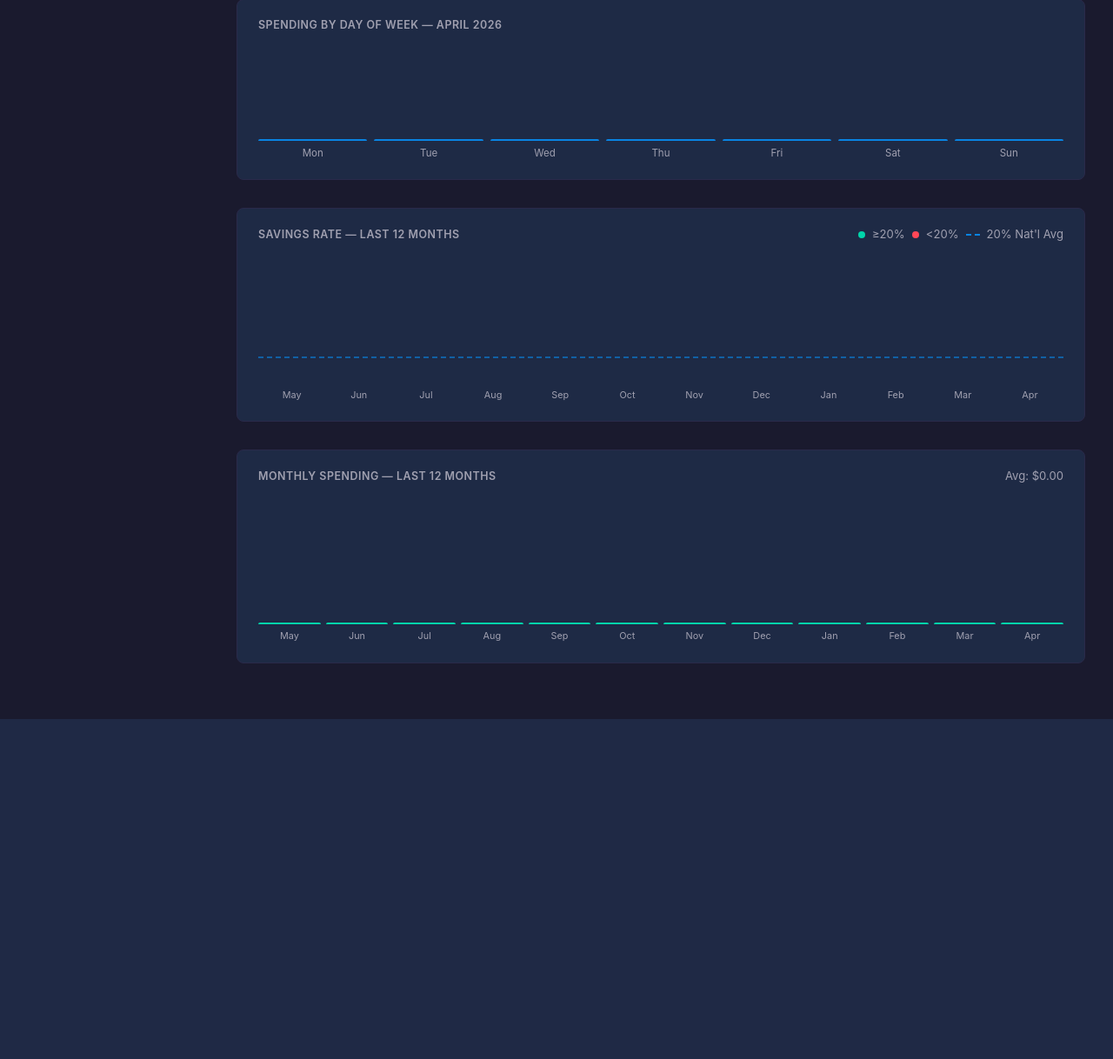
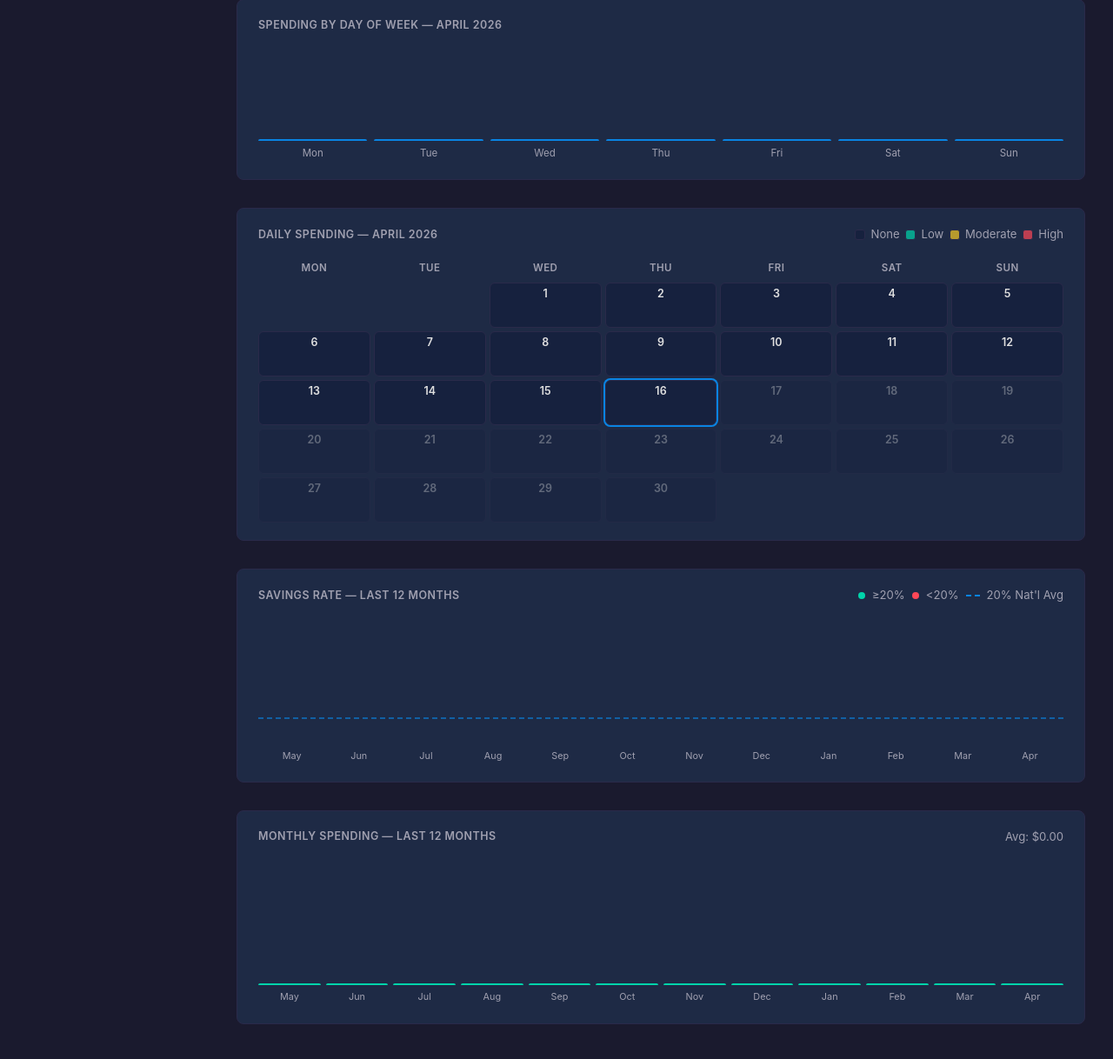
Before and after one commit to dsneed123/bucket-budget, a Django app: page /insights/ in a window 1280 px wide. Shown: the part 921-2139 px from the top of the page at 87% size. Before the commit the page ends 1748 px from the top, so only its background shows below. Run offline with Django 4.2, Linux system fonts and the light colour scheme; the visitor is signed in with stand-in values (Sample User, id 1); data comes from the database, SQL or seed files in the repository; data that the repository does not hold is empty.

Commit message:
Add spending heatmap (#145)
Co-authored-by: dsneed123 <davissneed@Daviss-Mac-mini.local>

```diff
--- a/insights/templates/insights/insights.html
+++ b/insights/templates/insights/insights.html
@@ -219,6 +219,44 @@
             <div class="dow-col">
                 <div class="dow-bar {% if day.is_peak %}dow-bar-peak{% endif %}" style="height: {{ day.bar_height_px }}px"></div>
                 <div class="dow-col-label {% if day.is_peak %}dow-label-peak{% endif %}">{{ day.label }}</div>
+            </div>
+            {% endfor %}
+        </div>
+    </div>
+
+    <!-- Daily Spending Heatmap -->
+    <div class="card heatmap-section">
+        <div class="trend-header">
+            <span class="insights-card-label">Daily Spending — {{ current_month }}</span>
+            <div class="heatmap-legend">
+                <span class="heatmap-swatch heatmap-swatch-none"></span><span class="text-secondary">None</span>
+                <span class="heatmap-swatch heatmap-swatch-green"></span><span class="text-secondary">Low</span>
+                <span class="heatmap-swatch heatmap-swatch-yellow"></span><span class="text-secondary">Moderate</span>
+                <span class="heatmap-swatch heatmap-swatch-red"></span><span class="text-secondary">High</span>
+            </div>
+        </div>
+        <div class="heatmap-grid">
+            <div class="heatmap-header-row">
+                {% for label in heatmap_dow_labels %}
+                <div class="heatmap-dow-label">{{ label }}</div>
+                {% endfor %}
+            </div>
+            {% for week in heatmap_weeks %}
+            <div class="heatmap-week-row">
+                {% for cell in week %}
+                {% if cell.is_current_month %}
+                <a class="heatmap-cell heatmap-cell-{{ cell.color }}{% if cell.is_today %} heatmap-cell-today{% endif %}{% if cell.is_future %} heatmap-cell-future{% endif %}"
+                   href="{% url 'transaction_list' %}?date_from={{ cell.date_str }}&date_to={{ cell.date_str }}"
+                   title="{{ cell.date_str }}{% if cell.amount %}: ${{ cell.amount }}{% endif %}">
+                    <span class="heatmap-day-num">{{ cell.day }}</span>
+                    {% if cell.amount %}
+                    <span class="heatmap-day-amount">{{ cell.amount|currency }}</span>
+                    {% endif %}
+                </a>
+                {% else %}
+                <div class="heatmap-cell heatmap-cell-empty"></div>
+                {% endif %}
+                {% endfor %}
             </div>
             {% endfor %}
         </div>
@@ -833,5 +871,140 @@
     opacity: 1;
     color: var(--text-primary);
 }
+
+.heatmap-section {
+    padding: 1.25rem 1.5rem;
+    margin-bottom: 2rem;
+}
+
+.heatmap-legend {
+    display: flex;
+    align-items: center;
+    gap: 0.4rem;
+    font-size: 0.82rem;
+    flex-wrap: wrap;
+}
+
+.heatmap-swatch {
+    width: 12px;
+    height: 12px;
+    border-radius: 3px;
+    display: inline-block;
+    flex-shrink: 0;
+    border: 1px solid var(--border);
+}
+
+.heatmap-swatch-none { background-color: var(--bg-secondary); }
+.heatmap-swatch-green { background-color: var(--accent-green); opacity: 0.7; }
+.heatmap-swatch-yellow { background-color: var(--accent-gold); opacity: 0.7; }
+.heatmap-swatch-red { background-color: var(--accent-red); opacity: 0.7; }
+
+.heatmap-grid {
+    display: flex;
+    flex-direction: column;
+    gap: 4px;
+    margin-top: 0.75rem;
+}
+
+.heatmap-header-row,
+.heatmap-week-row {
+    display: grid;
+    grid-template-columns: repeat(7, 1fr);
+    gap: 4px;
+}
+
+.heatmap-dow-label {
+    text-align: center;
+    font-size: 0.72rem;
+    color: var(--text-secondary);
+    padding-bottom: 4px;
+    font-weight: 600;
+    text-transform: uppercase;
+    letter-spacing: 0.04em;
+}
+
+.heatmap-cell {
+    border-radius: 6px;
+    padding: 6px 4px 4px;
+    min-height: 52px;
+    display: flex;
+    flex-direction: column;
+    align-items: center;
+    gap: 2px;
+    text-decoration: none;
+    transition: opacity 0.15s, transform 0.1s;
+    border: 1px solid transparent;
+    cursor: pointer;
+    position: relative;
+}
+
+.heatmap-cell-empty {
+    background: transparent;
+    cursor: default;
+}
+
+.heatmap-cell-none {
+    background-color: var(--bg-secondary);
+    border-color: var(--border);
+}
+
+.heatmap-cell-green {
+    background-color: rgba(0, 212, 170, 0.2);
+    border-color: rgba(0, 212, 170, 0.35);
+}
+
+.heatmap-cell-yellow {
+    background-color: rgba(249, 202, 36, 0.2);
+    border-color: rgba(249, 202, 36, 0.35);
+}
+
+.heatmap-cell-red {
+    background-color: rgba(255, 71, 87, 0.2);
+    border-color: rgba(255, 71, 87, 0.35);
+}
+
+.heatmap-cell:not(.heatmap-cell-empty):hover {
+    opacity: 0.8;
+    transform: scale(1.04);
+    z-index: 1;
+}
+
+.heatmap-cell-today {
+    box-shadow: 0 0 0 2px var(--accent-blue);
+}
+
+.heatmap-cell-future {
+    opacity: 0.35;
+    cursor: default;
+    pointer-events: none;
+}
+
+.heatmap-day-num {
+    font-size: 0.78rem;
+    font-weight: 600;
+    color: var(--text-primary);
+    line-height: 1;
+}
+
+.heatmap-day-amount {
+    font-size: 0.65rem;
+    color: var(--text-secondary);
+    line-height: 1;
+    white-space: nowrap;
+    overflow: hidden;
+    text-overflow: ellipsis;
+    max-width: 100%;
+    text-align: center;
+}
+
+@media (max-width: 600px) {
+    .heatmap-cell {
+        min-height: 40px;
+        padding: 4px 2px;
+    }
+    .heatmap-day-amount {
+        display: none;
+    }
+}
 </style>
 {% endblock %}
--- a/insights/views.py
+++ b/insights/views.py
@@ -1,3 +1,4 @@
+import calendar
 import datetime
 from decimal import Decimal
 
@@ -246,6 +247,60 @@ def _savings_rate_trend(user, today):
     return months, avg_line_px
 
 
+_HEATMAP_DOW_LABELS = ['Mon', 'Tue', 'Wed', 'Thu', 'Fri', 'Sat', 'Sun']
+
+
+def _daily_heatmap(user, year, month):
+    qs = (
+        Transaction.objects.filter(
+            user=user, transaction_type='expense',
+            date__year=year, date__month=month,
+        )
+        .values('date')
+        .annotate(total=Sum('amount'))
+    )
+    daily_totals = {row['date']: row['total'] or Decimal('0') for row in qs}
+
+    amounts = [v for v in daily_totals.values() if v > 0]
+    if amounts:
+        max_amount = max(amounts)
+        low_threshold = max_amount / Decimal('3')
+        high_threshold = max_amount * Decimal('2') / Decimal('3')
+    else:
+        max_amount = low_threshold = high_threshold = Decimal('0')
+
+    today = datetime.date.today()
+    weeks = []
+    for week in calendar.monthcalendar(year, month):
+        week_days = []
+        for day_num in week:
+            if day_num == 0:
+                week_days.append({'day': 0, 'is_current_month': False})
+            else:
+                d = datetime.date(year, month, day_num)
+                amount = daily_totals.get(d, Decimal('0'))
+                is_future = d > today
+                if is_future or amount <= 0:
+                    color = 'none'
+                elif amount <= low_threshold:
+                    color = 'green'
+                elif amount <= high_threshold:
+                    color = 'yellow'
+                else:
+                    color = 'red'
+                week_days.append({
+                    'day': day_num,
+                    'date_str': d.strftime('%Y-%m-%d'),
+                    'amount': amount,
+                    'color': color,
+                    'is_today': d == today,
+                    'is_future': is_future,
+                    'is_current_month': True,
+                })
+        weeks.append(week_days)
+    return weeks
+
+
 def _monthly_trend(user, today):
     months = []
     for i in range(11, -1, -1):
@@ -359,6 +414,9 @@ def insights(request):
     # Savings rate trend — last 12 months
     sr_trend_months, sr_avg_line_px = _savings_rate_trend(request.user, today)
 
+    # Daily spending heatmap (current month)
+    heatmap_weeks = _daily_heatmap(request.user, this_year, this_month)
+
     # Personalized recommendations
     refresh_recommendations(request.user)
     _priority_order = {Recommendation.PRIORITY_HIGH: 0, Recommendation.PRIORITY_MEDIUM: 1, Recommendation.PRIORITY_LOW: 2}
@@ -392,6 +450,8 @@ def insights(request):
         'income_expense_trend': income_expense_trend,
         'sr_trend_months': sr_trend_months,
         'sr_avg_line_px': sr_avg_line_px,
+        'heatmap_weeks': heatmap_weeks,
+        'heatmap_dow_labels': _HEATMAP_DOW_LABELS,
         'recommendations': recommendations,
     })
 
```
Also changed, not shown: insights/tests.py (+81 -0 lines).
